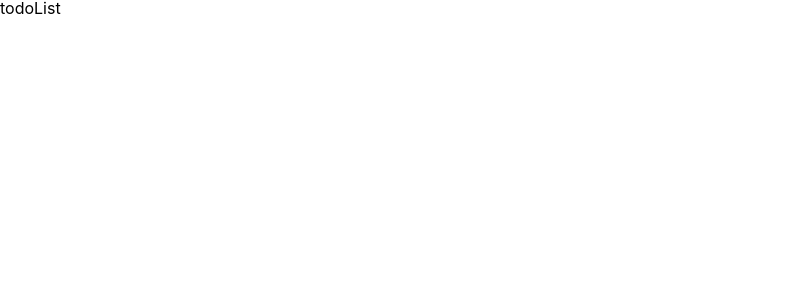
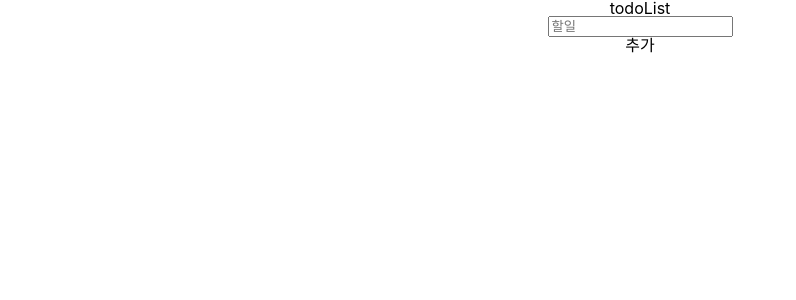
Before and after one commit to FacerAin/todoList, a React (Create React App) app in the folder todolist/: page / in a window 1280 px wide. Shown: the top 300 px of the page, without its empty margins (0-796 px from the left). Built offline with nearby package versions, Linux system fonts and the light colour scheme.

Commit message:
Init InputForm component

```diff
--- a/todolist/src/Components/App/App.js
+++ b/todolist/src/Components/App/App.js
@@ -1,16 +1,19 @@
 import React from 'react';
 import './App.css';
+import InputForm from '../InputForm/InputForm'
 
-function App() {
+class App extends React.Component{
+  render(){
   return (
     <div>
+      <div className="App">
       <h1>todoList</h1>
-      <div class="App">
-        {/*Input Form Component */}
-        {/*Todo Card Component */}
+        <InputForm />
+        {/*Todo_Card Component */}
       </div>
     </div>
   );
+  }
 }
 
 export default App;
--- /dev/null
+++ b/todolist/src/Components/InputForm/InputForm.css
@@ -0,0 +1,3 @@
+.InputForm {
+    text-align: center;
+  }
--- /dev/null
+++ b/todolist/src/Components/InputForm/InputForm.js
@@ -0,0 +1,20 @@
+import React from 'react';
+import './InputForm.css';
+
+class InputFrom extends React.Component{
+    render(){
+        return(
+            <div className="InputForm">
+                <div className="InputForm-fields">
+                    <input placeholder="할일" />
+                </div>
+                <div className="InputForm-submit">
+                    <a>추가</a>
+                </div>
+
+            </div>
+        )
+    }
+}
+
+export default InputFrom
```
